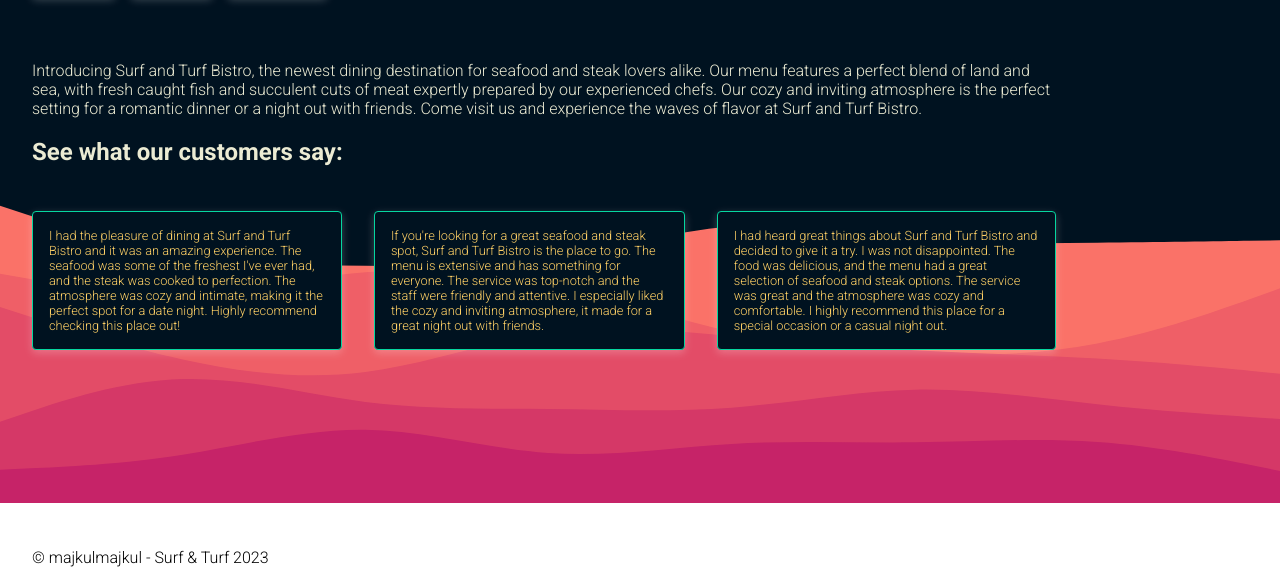
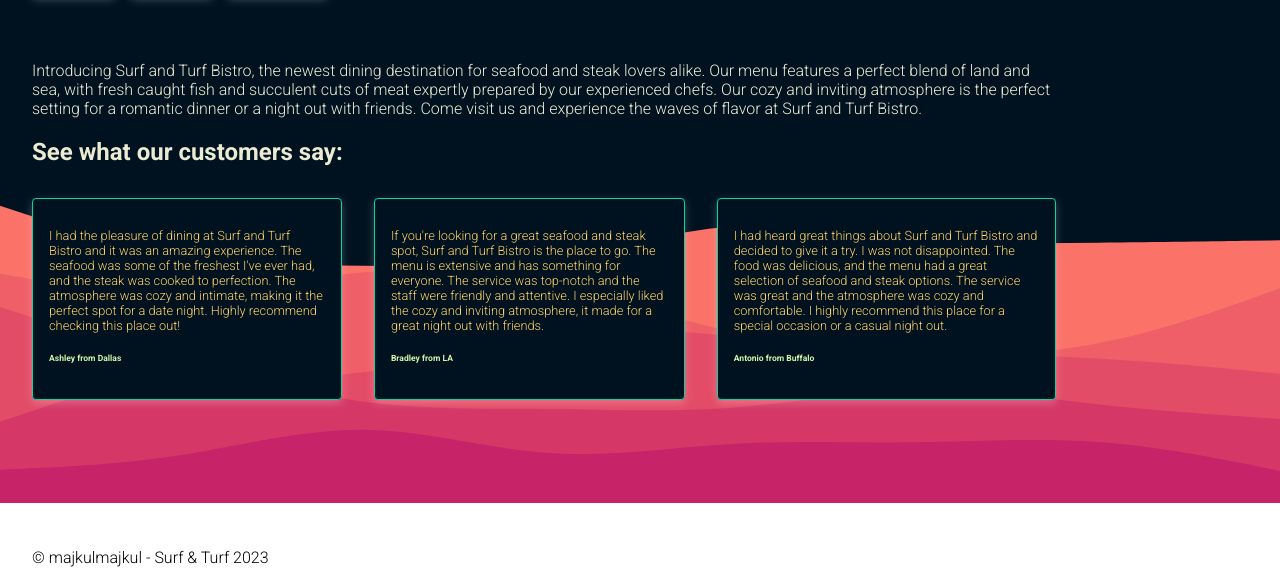
Before and after one commit to majkulmajkul/odin-restaurant, a website built with webpack: page dist/index.html in a window 1280 px wide. Shown: the part 217-800 px from the top of the page. Built offline with nearby package versions, Linux system fonts and the light colour scheme.

Commit message:
Added reviewer name

```diff
--- a/src/renderHome.js
+++ b/src/renderHome.js
@@ -18,11 +18,23 @@ export default function renderHome() {
   reviewContainer.className = "review-container";
 
   const reviews = [
-    "I had the pleasure of dining at Surf and Turf Bistro and it was an amazing experience. The seafood was some of the freshest I've ever had, and the steak was cooked to perfection. The atmosphere was cozy and intimate, making it the perfect spot for a date night. Highly recommend checking this place out!",
+    {
+      reviewText:
+        "I had the pleasure of dining at Surf and Turf Bistro and it was an amazing experience. The seafood was some of the freshest I've ever had, and the steak was cooked to perfection. The atmosphere was cozy and intimate, making it the perfect spot for a date night. Highly recommend checking this place out!",
+      reviewer: "Ashley from Dallas",
+    },
 
-    "If you're looking for a great seafood and steak spot, Surf and Turf Bistro is the place to go. The menu is extensive and has something for everyone. The service was top-notch and the staff were friendly and attentive. I especially liked the cozy and inviting atmosphere, it made for a great night out with friends.",
+    {
+      reviewText:
+        "If you're looking for a great seafood and steak spot, Surf and Turf Bistro is the place to go. The menu is extensive and has something for everyone. The service was top-notch and the staff were friendly and attentive. I especially liked the cozy and inviting atmosphere, it made for a great night out with friends.",
+      reviewer: "Bradley from LA",
+    },
 
-    "I had heard great things about Surf and Turf Bistro and decided to give it a try. I was not disappointed. The food was delicious, and the menu had a great selection of seafood and steak options. The service was great and the atmosphere was cozy and comfortable. I highly recommend this place for a special occasion or a casual night out.",
+    {
+      reviewText:
+        "I had heard great things about Surf and Turf Bistro and decided to give it a try. I was not disappointed. The food was delicious, and the menu had a great selection of seafood and steak options. The service was great and the atmosphere was cozy and comfortable. I highly recommend this place for a special occasion or a casual night out.",
+      reviewer: "Antonio from Buffalo",
+    },
   ];
 
   for (const review of reviews) {
--- a/src/renderReview.js
+++ b/src/renderReview.js
@@ -1,6 +1,16 @@
-export default function renderReview(reviewText) {
+export default function renderReview(reviewObject) {
+  const reviewCard = document.createElement("div");
+  reviewCard.className = "customer-review";
+
   const reviewParagraph = document.createElement("p");
-  reviewParagraph.textContent = reviewText;
-  reviewParagraph.className = "customer-review";
-  return reviewParagraph;
+  reviewParagraph.textContent = reviewObject.reviewText;
+
+  const reviewerName = document.createElement("h6");
+  reviewerName.textContent = reviewObject.reviewer;
+  reviewerName.className = "reviewer-name";
+
+  reviewCard.appendChild(reviewParagraph);
+  reviewCard.appendChild(reviewerName);
+
+  return reviewCard;
 }
--- a/src/style.css
+++ b/src/style.css
@@ -93,7 +93,7 @@ h1{
 
 }
 
-.dish-card-title{
+.dish-card-title, .reviewer-name{
     color: var(--color4);
 }
 
```
